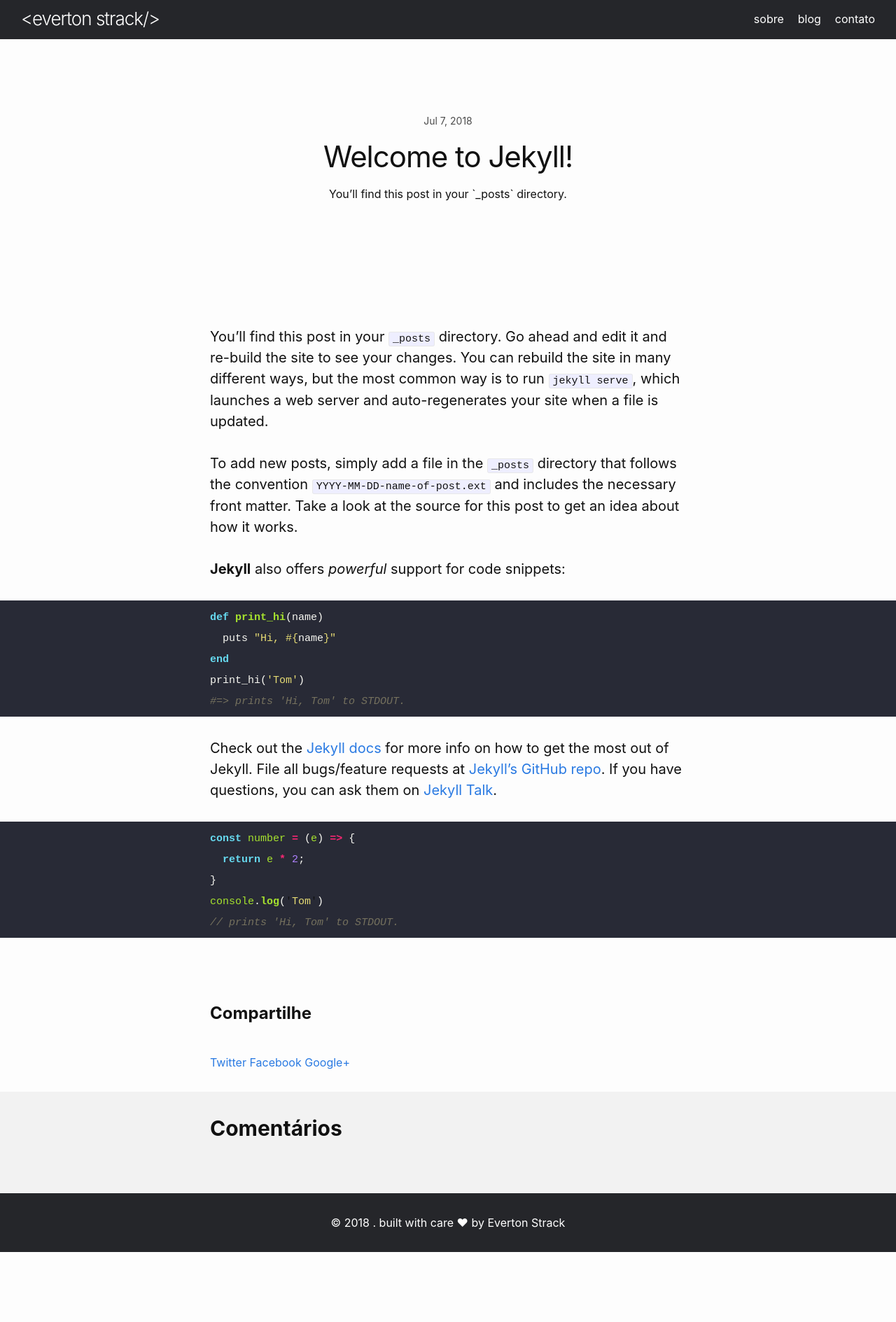
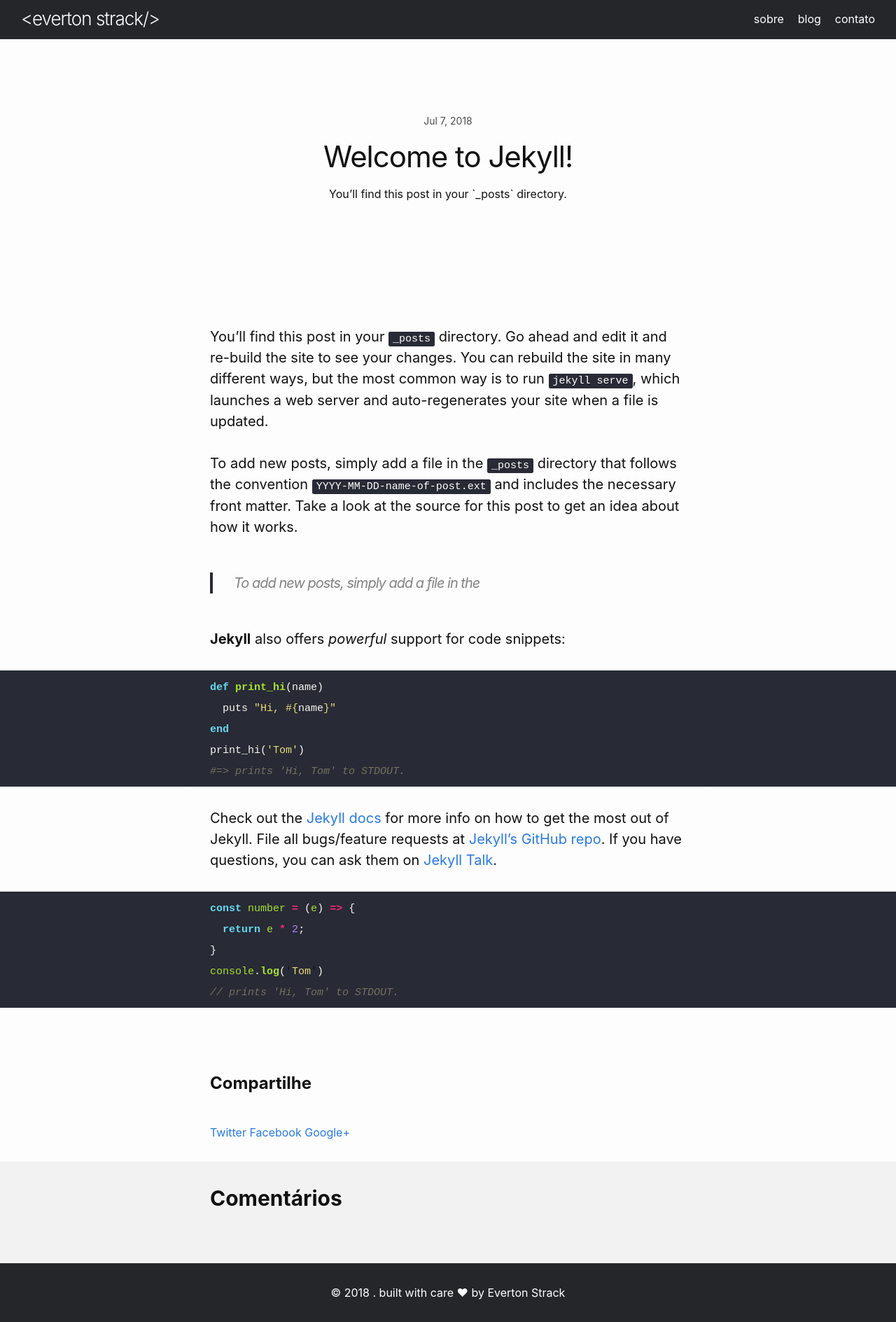
Before and after one commit to evertonstrack/blog.evertonstrack.com.br, a Jekyll site: the page built from _posts/2018-07-07-welcome-to-jekyll.markdown, in a window 1280 px wide. Shown: the whole page at 70% size. Built offline with Jekyll 4.4.1, drawn with Linux system fonts in a browser that asks for light colours; comment, search, counter and statistics services are not loaded; before the commit the page ends 1789 px from its top, so only the background shows below that.

Commit message:
Style bloquote and code

```diff
--- a/_posts/2018-07-07-welcome-to-jekyll.markdown
+++ b/_posts/2018-07-07-welcome-to-jekyll.markdown
@@ -11,6 +11,8 @@ permalink: /blog/welcome-to-jekyll.html
 You’ll find this post in your `_posts` directory. Go ahead and edit it and re-build the site to see your changes. You can rebuild the site in many different ways, but the most common way is to run `jekyll serve`, which launches a web server and auto-regenerates your site when a file is updated.
 
 To add new posts, simply add a file in the `_posts` directory that follows the convention `YYYY-MM-DD-name-of-post.ext` and includes the necessary front matter. Take a look at the source for this post to get an idea about how it works.
+
+> To add new posts, simply add a file in the
 
 **Jekyll** also offers _powerful_ support for code snippets:
 
--- a/assets/styles/_post.scss
+++ b/assets/styles/_post.scss
@@ -114,6 +114,24 @@
     list-style-position: inside;
   }
 
+  blockquote {
+    border: none;
+    padding-top: 20px;
+    padding-bottom: 20px;
+
+    > p {
+      border-left: 4px solid #282a36;
+      margin: 0;
+    }
+  }
+
+  p{
+    pre, code {
+      border: 1px solid #282a36;
+      color: #FFF;
+      background-color: #282a36;
+    }
+  }
 }
 
 pre {
```
